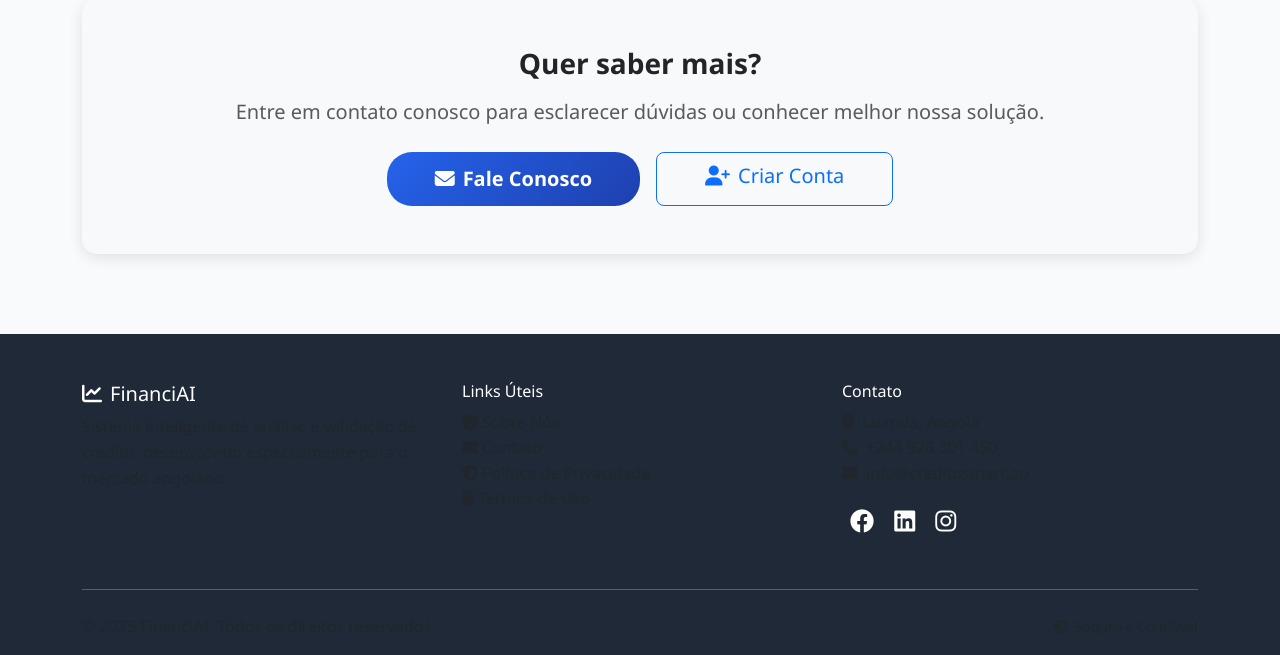
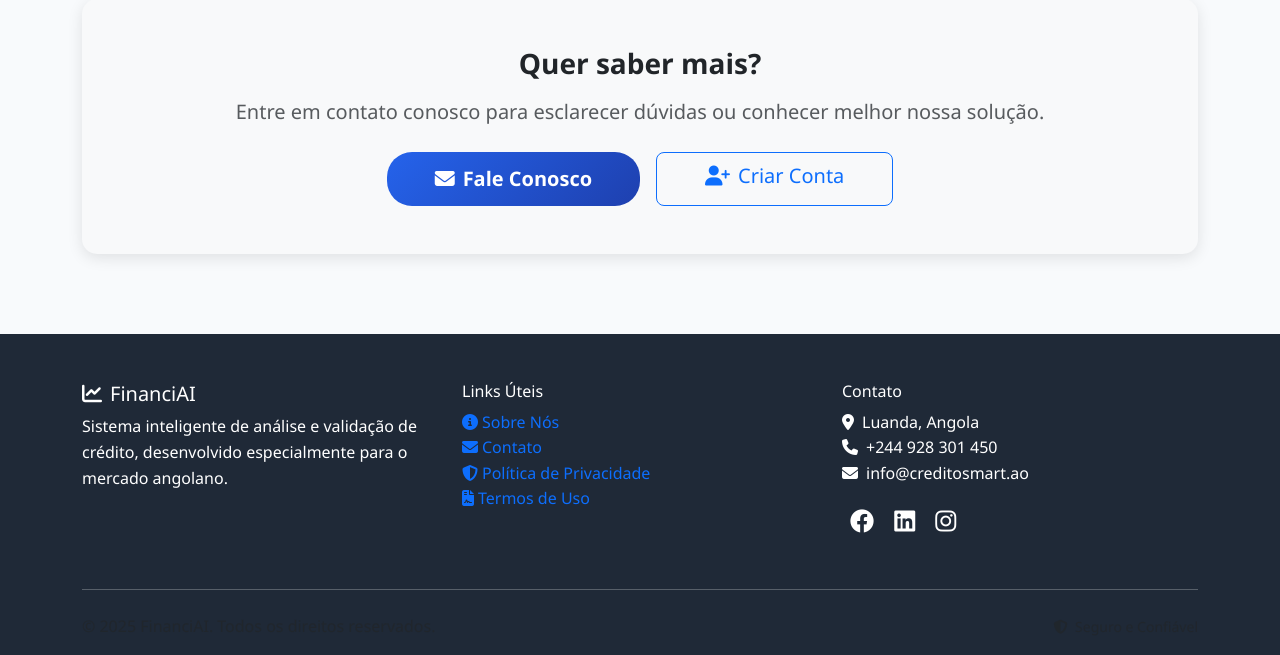
Before and after one commit to Emicy963/FinanciAI, a Django app: page /sobre/ in a window 1280 px wide. Shown: the part 2150-2805 px from the top of the page. Run offline with Django 5.2, Linux system fonts and the light colour scheme.

Commit message:
Improving base template

```diff
--- a/templates/base.html
+++ b/templates/base.html
@@ -263,7 +263,7 @@
             <div class="row">
                 <div class="col-lg-4 mb-4">
                     <h5><i class="fas fa-chart-line me-2"></i>FinanciAI</h5>
-                    <p class="text-muted">
+                    <p class="text">
                         Sistema inteligente de análise e validação de crédito,
                         desenvolvido especialmente para o mercado angolano.
                     </p>
@@ -271,23 +271,23 @@
                 <div class="col-lg-4 mb-4">
                     <h6>Links Úteis</h6>
                     <ul class="list-unstyled">
-                        <li><a href="{% url 'about' %}" class="text-muted text-decoration-none">
+                        <li><a href="{% url 'about' %}" class="text text-decoration-none">
                             <i class="fas fa-info-circle me-1"></i>Sobre Nós
                         </a></li>
-                        <li><a href="{% url 'contact' %}" class="text-muted text-decoration-none">
+                        <li><a href="{% url 'contact' %}" class="text text-decoration-none">
                             <i class="fas fa-envelope me-1"></i>Contato
                         </a></li>
-                        <li><a href="#" class="text-muted text-decoration-none">
+                        <li><a href="#" class="text text-decoration-none">
                             <i class="fas fa-shield-alt me-1"></i>Política de Privacidade
                         </a></li>
-                        <li><a href="#" class="text-muted text-decoration-none">
+                        <li><a href="#" class="text text-decoration-none">
                             <i class="fas fa-file-contract me-1"></i>Termos de Uso
                         </a></li>
                     </ul>
                 </div>
                 <div class="col-lg-4 mb-4">
                     <h6>Contato</h6>
-                    <p class="text-muted">
+                    <p class="text">
                         <i class="fas fa-map-marker-alt me-2"></i>Luanda, Angola<br>
                         <i class="fas fa-phone me-2"></i>+244 928 301 450<br>
                         <i class="fas fa-envelope me-2"></i>info@creditosmart.ao
```
